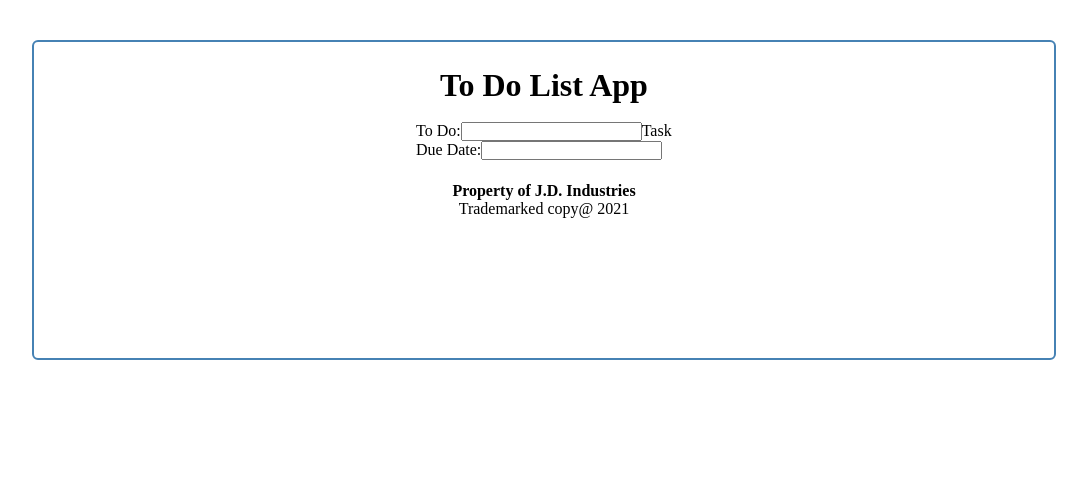
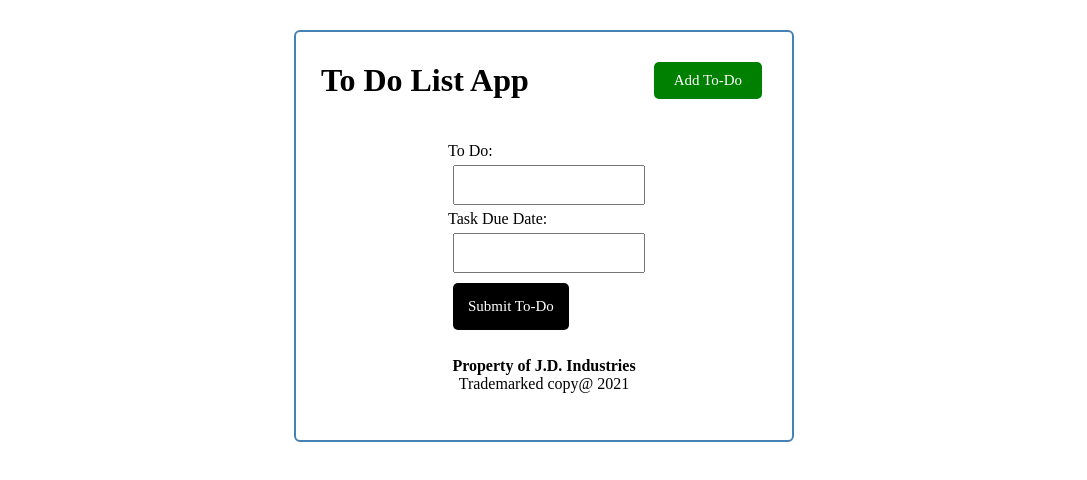
Before and after one commit to JDixon1995/To-Do-List-w-React, a React (Create React App) app: page / in a window 1280 px wide. Shown: the top 480 px of the page, without its empty margins (96-1183 px from the left). Built offline with nearby package versions, Linux system fonts and the light colour scheme.

Commit message:
added styling to buttons, and form inputs for a cleaner U/I.

```diff
--- a/src/App.js
+++ b/src/App.js
@@ -1,8 +1,15 @@
-import Header from './Header.js';
-import Form from './Form.js';
-import Footer from './Footer.js';
+import Header from './Header';
+import Form from './Form';
+import Footer from './Footer';
+import Button from './Button';
+import { useState } from 'react';
 
-function App() {
+const App = () => {
+
+  const [todos, setToDos] = useState([])
+
+
+
   return (
     <div className="container">
       <Header />
--- /dev/null
+++ b/src/Button.js
@@ -0,0 +1,9 @@
+import React from 'react'
+
+const Button = ( {text, color} ) => {
+    return (
+        <button className="btn" style={{background:color}} >{text}</button>
+    )
+}
+
+export default Button
--- a/src/Form.js
+++ b/src/Form.js
@@ -1,11 +1,14 @@
+import Button from './Button'
+
 const Form = () => {
     return (
         <div className="form-div">
             <form>
                 <label>To Do:</label>
-                <input type="text" />
+                <input type="text" className="form-input" />
                 <label>Task Due Date:</label>
-                <input type="text" />
+                <input type="text" className="form-input" />
+                <Button text="Submit To-Do" />
             </form>
         </div>
     )
--- a/src/Header.js
+++ b/src/Header.js
@@ -1,8 +1,11 @@
+import Button from "./Button";
+
 const Header = () => {
     return (
         <div>
             <header className="header">
                 <h1>To Do List App</h1>
+                <Button text="Add To-Do" color='green' />
             </header>
         </div>
     )
--- a/src/index.css
+++ b/src/index.css
@@ -5,9 +5,10 @@
 }
 
 .container {
-  max-width: 80vw;
-  margin: 40px auto;
-  min-height: 40vh;
+  max-width: 500px;
+  margin: 30px auto;
+  min-height: 300px;
+  overflow: auto;
   padding: 25px;
   border: 2px solid steelblue;
   border-radius: 6px;
@@ -15,8 +16,9 @@
 
 .header {
   display: flex;
-  justify-content: center;
+  justify-content: space-between;
   align-items: center;
+  margin-bottom: 20px;
 }
 
 .form-div {
@@ -24,9 +26,40 @@
   justify-content: center;
   align-items: center;
   flex-direction: column;
-  max-width: 20vw;
+  flex-wrap: nowrap;
+  width: 15vw;
   padding: auto;
   margin: auto;
+}
+
+.form-div label {
+  display: block;
+}
+
+.form-input {
+  width: 100%;
+  height: 40px;
+  margin: 5px;
+  padding: 3px 7px;
+  font-size: 17px;
+}
+
+.form-div .btn {
+  padding: 15px;
+}
+
+.btn {
+  display: inline-block;
+  background: #000;
+  color: #fff;
+  border: none;
+  padding: 10px 20px;
+  margin: 5px;
+  border-radius: 5px;
+  cursor: pointer;
+  text-decoration: none;
+  font-size: 15px;
+  font-family: inherit;
 }
 
 .footer {
```
Also changed, not shown: 1 other file (tests, documents, lock files or other folders).
